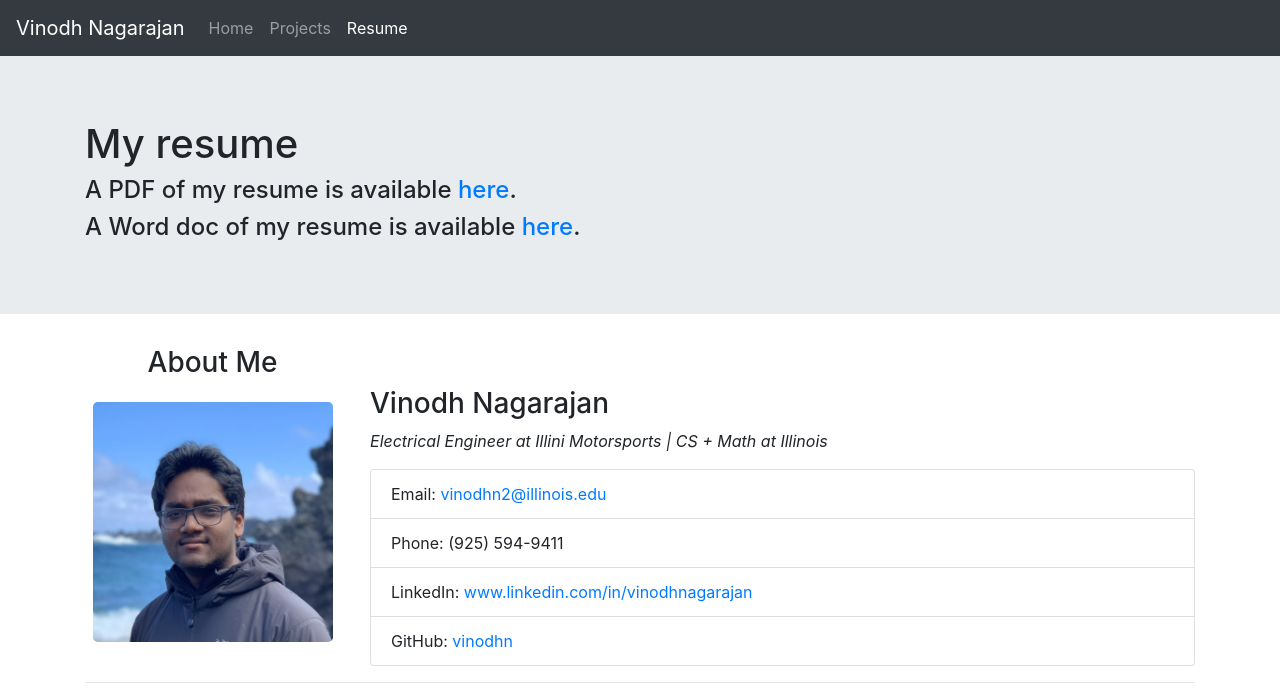
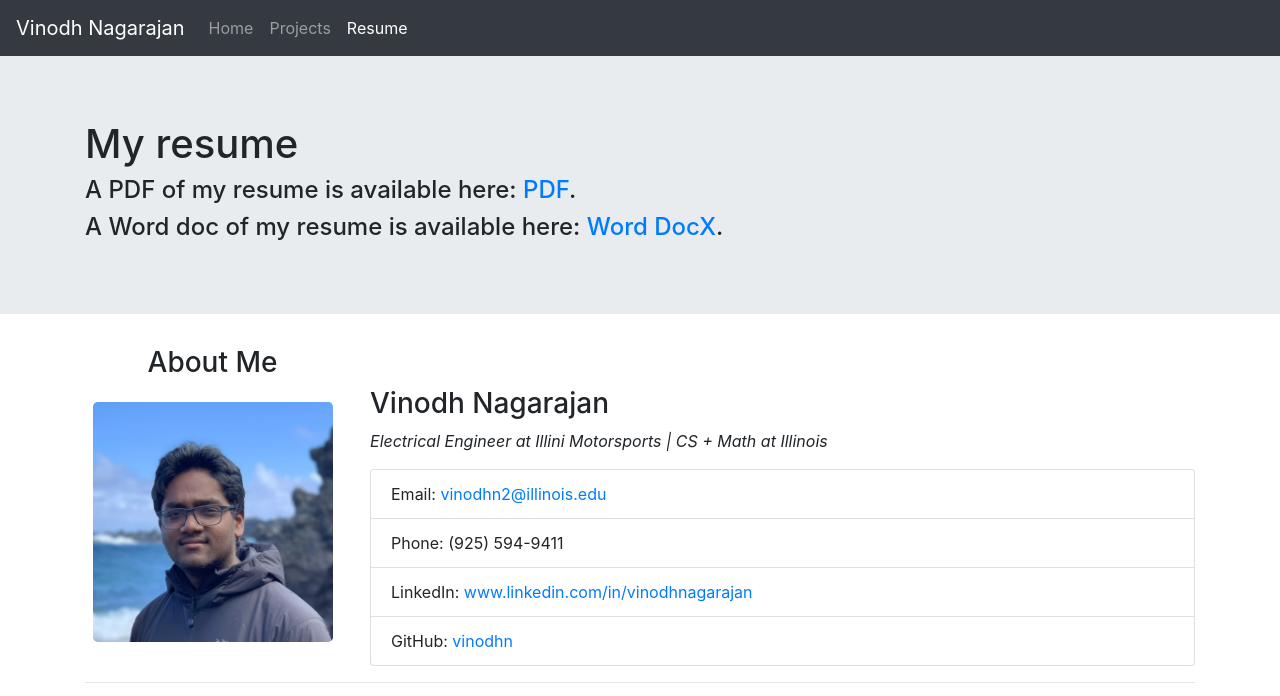
Before and after one commit to vinodhn/vinodhn.github.io, a plain HTML site: page resume.html in a window 1280 px wide. Shown: the top 696 px of the page. Drawn offline with nearby package versions, Linux system fonts and the light colour scheme.

Commit message:
Continue optimization by improving SEO and accessibility

```diff
--- a/resume.html
+++ b/resume.html
@@ -13,6 +13,8 @@
 
     <!-- Favicon -->
     <link rel="icon" href="assets/img/jpg-png/favicon.jpg" type="image/jpg" alt="Favicon">
+
+    <meta name="Description" content="Vinodh Nagarajan's personal website. This is the resume page.">
 
     <title>Vinodh Nagarajan - CS + Math @ Illinois</title>
   </head>
@@ -34,8 +36,8 @@
     <div class="jumbotron jumbotron-fluid">
       <div class="container">
         <h1>My resume</h1>
-        <h4>A PDF of my resume is available <a href="assets/doc/Vinodh_Nagarajan_Resume.pdf">here</a>.</h4>
-        <h4>A Word doc of my resume is available <a href="assets/doc/Vinodh_Nagarajan_Resume.docx">here</a>.</h4>
+        <h4>A PDF of my resume is available here: <a href="assets/doc/Vinodh_Nagarajan_Resume.pdf">PDF</a>.</h4>
+        <h4>A Word doc of my resume is available here: <a href="assets/doc/Vinodh_Nagarajan_Resume.docx">Word DocX</a>.</h4>
       </div>
     </div>
 
```
Also changed, not shown: index.html (+2 -0 lines), projects.html (+2 -0 lines).
